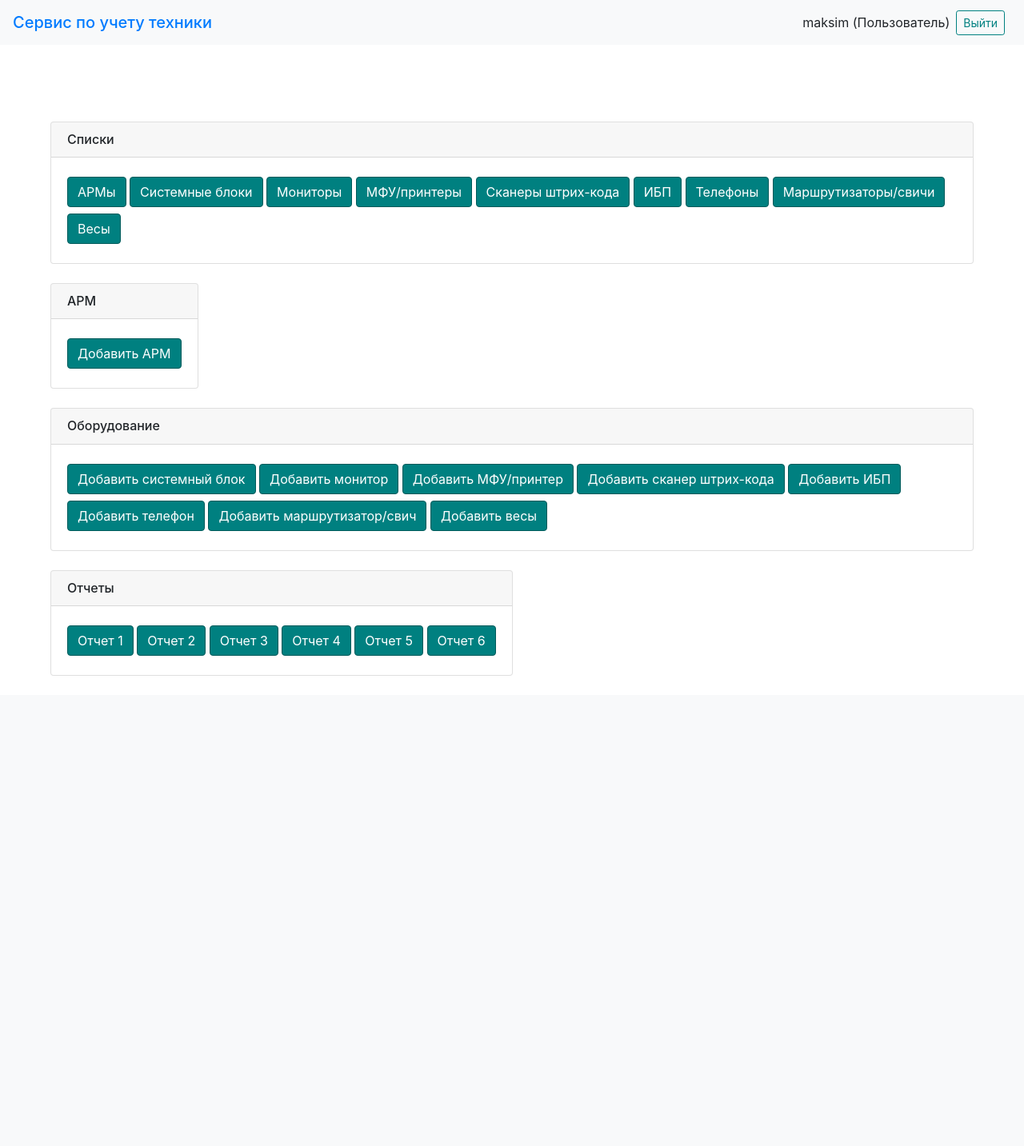
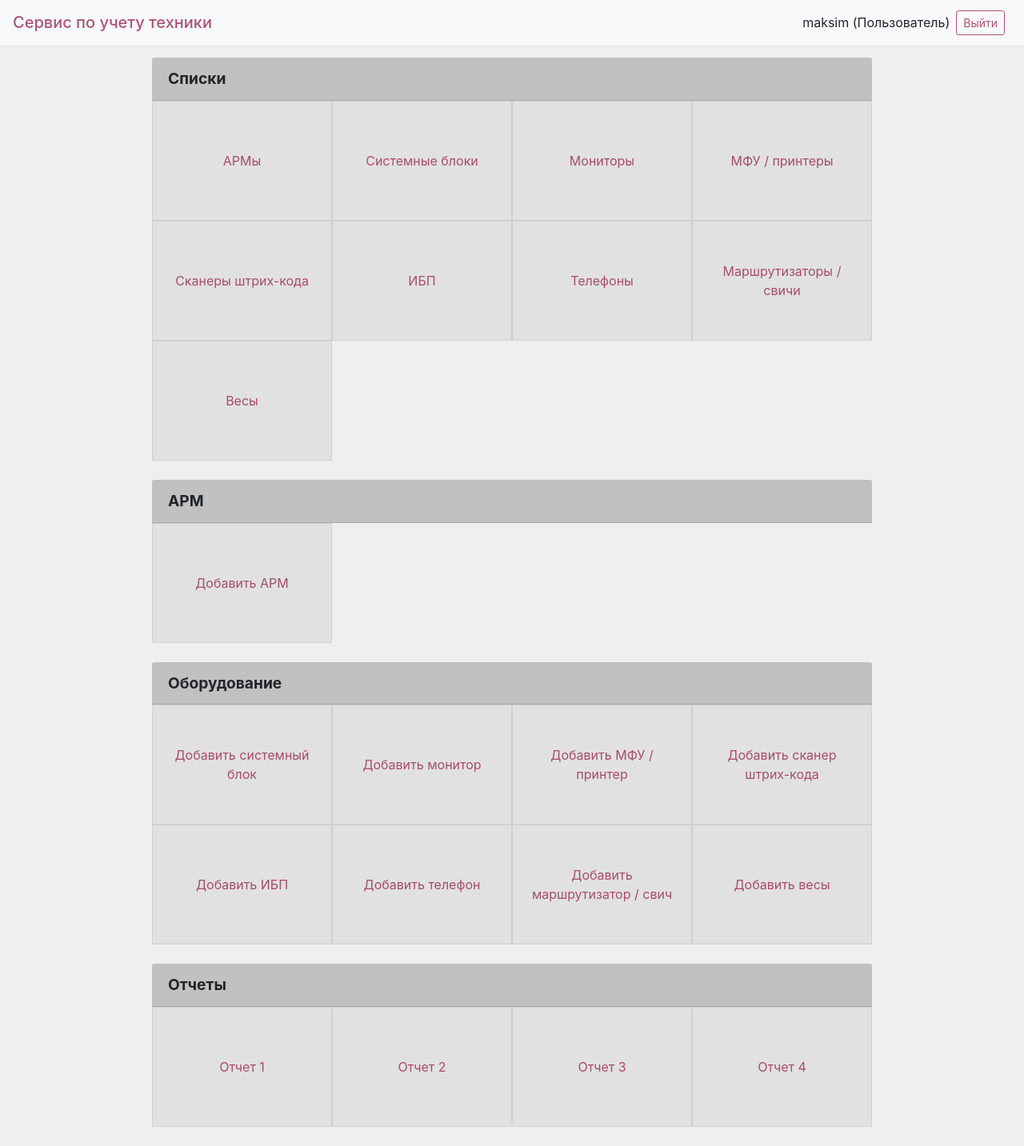
Before and after one commit to palladine/uchet, a Django app: page /app/home in a window 1280 px wide. Shown: the whole page at 80% size. Before the commit the page ends 845 px from the top, so only its background shows below. Run offline with Django 3.2, Linux system fonts and the light colour scheme; a user stored in the database is signed in; parts of the project's set-up code (start-up, migrations or seed data) failed here and were passed over; some libraries are stand-ins or nearby versions.

Commit message:
12.11.2019

```diff
--- /dev/null
+++ b/app/static/css/main_style.css
@@ -0,0 +1,76 @@
+body {
+            min-width:650px;
+            background-color: rgba(100, 100, 100, .1);
+        }
+
+::selection {
+    background-color: rgba(144, 12, 63, .3);
+}
+
+        .card {
+            width: 900px;
+
+            border: 0px;
+        }
+
+        .card-header {
+            background-color: rgba(100,100,100, .4);
+            font-size: 1.2rem;
+        }
+
+        .card-body {
+            background-color: rgba(100,100,100, .1);
+        }
+
+        .btn-primary {
+            color:#fff;
+            background-color: rgba(144, 12, 63, .7);
+            border-color: rgba(144, 12, 63, .7)
+        }
+
+        .btn-primary:hover {
+            color:#fff;
+            background-color: rgba(144, 12, 63, .9);
+            border-color: rgba(144, 12, 63, .9)
+        }
+
+        .btn-outline-primary {
+            color: rgba(144, 12, 63, .7);
+            background-color:transparent;
+            background-image:none;
+            border-color: rgba(144, 12, 63, .7);
+        }
+
+        .btn-outline-primary:hover {
+            color:#fff;
+            background-color: rgba(144, 12, 63, .7);
+            border-color: rgba(144, 12, 63, .7)
+        }
+
+        a:link, a:visited {
+            text-decoration:none;
+            color: rgba(144, 12, 63, .7);
+        }
+
+        .plat {
+            background-color: rgba(220,220,220,.7);
+            border: 1px solid rgba(200,200,200,.7);
+            height: 150px;
+        }
+
+        .plat:hover {
+            background-color: rgba(240,240,240,.7);
+            border-bottom: 2px solid rgba(144,12,63,.7);
+            color: rgba(144,12,63,.8);
+            font-weight: bolder;
+        }
+
+        .row {
+            margin:0;
+            padding:0;
+        }
+
+        .form-control:focus {
+            border: 1px solid rgba(144,12,63,.7);
+            box-shadow: none !important;
+        }
--- a/templates/base.html
+++ b/templates/base.html
@@ -1,4 +1,5 @@
 <!DOCTYPE html>
+{% load static %}
 <html lang="en">
 <head>
     <meta charset="UTF-8">
@@ -10,46 +11,11 @@
     <!-- Font Awesome -->
     <link rel="stylesheet" href="https://stackpath.bootstrapcdn.com/font-awesome/4.7.0/css/font-awesome.min.css">
 
+    <!-- main style css -->
+    <link rel="stylesheet" href='{% static "css/main_style.css" %}'>
+
 </head>
 <body>
-
-    <style type="text/css">
-        body {
-            min-width:600px;
-        }
-
-        a:link {
-            text-decoration:none;
-        }
-
-        .btn-primary {
-            color:#fff;
-            background-color:teal;
-            border-color:#005a5a
-        }
-
-        .btn-primary:hover {
-            color:#fff;
-            background-color:#004d4d;
-            border-color:#009a9a
-        }
-
-        .btn-primary:focus,.btn-primary.focus {
-            box-shadow:0 0 0 .2rem rgba(0,90,90,0.5)
-        }
-
-        .btn-primary.disabled,.btn-primary:disabled{color:#fff;background-color:teal;border-color:#005a5a}
-        .btn-primary:not(:disabled):not(.disabled):active,.btn-primary:not(:disabled):not(.disabled).active,.show>.btn-primary.dropdown-toggle{color:#fff;background-color:#00b3b3;border-color:#000}
-        .btn-primary:not(:disabled):not(.disabled):active:focus,.btn-primary:not(:disabled):not(.disabled).active:focus,.show>.btn-primary.dropdown-toggle:focus{box-shadow:0 0 0 .2rem rgba(0,90,90,0.5)}
-
-        .btn-outline-primary{color:teal;background-color:transparent;background-image:none;border-color:teal}.btn-outline-primary:hover{color:#222;background-color:#009a9a;border-color:teal}
-        .btn-outline-primary:focus,.btn-outline-primary.focus{box-shadow:0 0 0 .2rem rgba(0,128,128,0.5)}
-        .btn-outline-primary.disabled,.btn-outline-primary:disabled{color:teal;background-color:transparent}
-        .btn-outline-primary:not(:disabled):not(.disabled):active,.btn-outline-primary:not(:disabled):not(.disabled).active,.show>.btn-outline-primary.dropdown-toggle{color:#fff;background-color:#009a9a;border-color:teal}
-        .btn-outline-primary:not(:disabled):not(.disabled):active:focus,.btn-outline-primary:not(:disabled):not(.disabled).active:focus,.show>.btn-outline-primary.dropdown-toggle:focus{box-shadow:0 0 0 .2rem rgba(0,128,128,0.5)}
-
-</style>
-
     {% block header %}
     <nav class="navbar navbar-light bg-light">
         <span class="navbar-brand my-0 h1"><a href="{% url 'home' %}">Сервис по учету техники</a></span>
--- a/templates/home.html
+++ b/templates/home.html
@@ -2,23 +2,25 @@
 
 {% block content %}
 <div class="container-fluid">
-    <div class="row my-5"></div>
+    <div class="row my-2"></div>
 
-    <div class="row d-flex justify-content-start mx-5 mb-4">
+    <div class="row d-flex justify-content-center mx-5 mb-4">
         <div class="card">
             <div class="card-header">
-                <h6 class="my-0">Списки</h6>
+                <b>Списки</b>
             </div>
-            <div class="card-body">
-                <a href="{% url 'show_items' 'arms' %}" class="btn btn-primary my-1">АРМы</a>
-                <a href="{% url 'show_items' 'units' %}" class="btn btn-primary my-1">Системные блоки</a>
-                <a href="{% url 'show_items' 'monitors' %}" class="btn btn-primary my-1">Мониторы</a>
-                <a href="{% url 'show_items' 'printers' %}" class="btn btn-primary my-1">МФУ/принтеры</a>
-                <a href="{% url 'show_items' 'scanners' %}" class="btn btn-primary my-1">Сканеры штрих-кода</a>
-                <a href="{% url 'show_items' 'ups' %}" class="btn btn-primary my-1">ИБП</a>
-                <a href="{% url 'show_items' 'phones' %}" class="btn btn-primary my-1">Телефоны</a>
-                <a href="{% url 'show_items' 'routers' %}" class="btn btn-primary my-1">Маршрутизаторы/свичи</a>
-                <a href="{% url 'show_items' 'scales' %}" class="btn btn-primary my-1">Весы</a>
+            <div class="card-body m-0 p-0">
+                <div class="row col-12 d-flex justify-content-start">
+                    <a href="{% url 'show_items' 'arms' %}" class="plat col-3 d-flex align-items-center justify-content-center text-center">АРМы</a>
+                    <a href="{% url 'show_items' 'units' %}" class="plat col-3 d-flex align-items-center justify-content-center text-center">Системные блоки</a>
+                    <a href="{% url 'show_items' 'monitors' %}" class="plat col-3 d-flex align-items-center justify-content-center text-center">Мониторы</a>
+                    <a href="{% url 'show_items' 'printers' %}" class="plat col-3 d-flex align-items-center justify-content-center text-center">МФУ / принтеры</a>
+                    <a href="{% url 'show_items' 'scanners' %}" class="plat col-3 d-flex align-items-center justify-content-center text-center">Сканеры штрих-кода</a>
+                    <a href="{% url 'show_items' 'ups' %}" class="plat col-3 d-flex align-items-center justify-content-center text-center">ИБП</a>
+                    <a href="{% url 'show_items' 'phones' %}" class="plat col-3 d-flex align-items-center justify-content-center text-center">Телефоны</a>
+                    <a href="{% url 'show_items' 'routers' %}" class="plat col-3 d-flex align-items-center justify-content-center text-center">Маршрутизаторы / свичи</a>
+                    <a href="{% url 'show_items' 'scales' %}" class="plat col-3 d-flex align-items-center justify-content-center text-center">Весы</a>
+                </div>
             </div>
         </div>
     </div>
@@ -26,49 +28,53 @@
 
 
 
-    <div class="row d-flex justify-content-start mx-5 mb-4">
+    <div class="row d-flex justify-content-center mx-5 mb-4">
         <div class="card">
             <div class="card-header">
-                <h6 class="my-0">АРМ</h6>
+                <b>АРМ</b>
             </div>
-            <div class="card-body">
-                <a href="{% url 'add_item' 'arm' %}" class="btn btn-primary my-1">Добавить АРМ</a>
+            <div class="card-body m-0 p-0">
+                <div class="row col-12 d-flex justify-content-start">
+                    <a href="{% url 'add_item' 'arm' %}" class="plat col-3 d-flex align-items-center justify-content-center text-center">Добавить АРМ</a>
+                </div>
             </div>
         </div>
     </div>
 
 
-    <div class="row d-flex justify-content-start mx-5 mb-4">
+    <div class="row d-flex justify-content-center mx-5 mb-4">
         <div class="card">
             <div class="card-header">
-                <h6 class="my-0">Оборудование</h6>
+                <b>Оборудование</b>
             </div>
-            <div class="card-body">
-                <a href="{% url 'add_item' 'unit' %}" class="btn btn-primary my-1">Добавить системный блок</a>
-                <a href="{% url 'add_item' 'monitor' %}" class="btn btn-primary my-1">Добавить монитор</a>
-                <a href="{% url 'add_item' 'printer' %}" class="btn btn-primary my-1">Добавить МФУ/принтер</a>
-                <a href="{% url 'add_item' 'scanner' %}" class="btn btn-primary my-1">Добавить сканер штрих-кода</a>
-                <a href="{% url 'add_item' 'ups' %}" class="btn btn-primary my-1">Добавить ИБП</a>
-                <a href="{% url 'add_item' 'phone' %}" class="btn btn-primary my-1">Добавить телефон</a>
-                <a href="{% url 'add_item' 'router' %}" class="btn btn-primary my-1">Добавить маршрутизатор/свич</a>
-                <a href="{% url 'add_item' 'scale' %}" class="btn btn-primary my-1">Добавить весы</a>
+            <div class="card-body m-0 p-0">
+                <div class="row col-12 d-flex justify-content-start">
+                    <a href="{% url 'add_item' 'unit' %}" class="plat col-3 d-flex align-items-center justify-content-center text-center">Добавить системный блок</a>
+                    <a href="{% url 'add_item' 'monitor' %}" class="plat col-3 d-flex align-items-center justify-content-center text-center">Добавить монитор</a>
+                    <a href="{% url 'add_item' 'printer' %}" class="plat col-3 d-flex align-items-center justify-content-center text-center">Добавить МФУ / принтер</a>
+                    <a href="{% url 'add_item' 'scanner' %}" class="plat col-3 d-flex align-items-center justify-content-center text-center">Добавить сканер штрих-кода</a>
+                    <a href="{% url 'add_item' 'ups' %}" class="plat col-3 d-flex align-items-center justify-content-center text-center">Добавить ИБП</a>
+                    <a href="{% url 'add_item' 'phone' %}" class="plat col-3 d-flex align-items-center justify-content-center text-center">Добавить телефон</a>
+                    <a href="{% url 'add_item' 'router' %}" class="plat col-3 d-flex align-items-center justify-content-center text-center">Добавить маршрутизатор / свич</a>
+                    <a href="{% url 'add_item' 'scale' %}" class="plat col-3 d-flex align-items-center justify-content-center text-center">Добавить весы</a>
+                </div>
             </div>
         </div>
     </div>
 
 
-    <div class="row d-flex justify-content-start mx-5 mb-4">
+    <div class="row d-flex justify-content-center mx-5 mb-4">
         <div class="card">
             <div class="card-header">
-                <h6 class="my-0">Отчеты</h6>
+                <b>Отчеты</b>
             </div>
-            <div class="card-body">
-                <a href="#" class="btn btn-primary my-1">Отчет 1</a>
-                <a href="#" class="btn btn-primary my-1">Отчет 2</a>
-                <a href="#" class="btn btn-primary my-1">Отчет 3</a>
-                <a href="#" class="btn btn-primary my-1">Отчет 4</a>
-                <a href="#" class="btn btn-primary my-1">Отчет 5</a>
-                <a href="#" class="btn btn-primary my-1">Отчет 6</a>
+            <div class="card-body m-0 p-0">
+                <div class="row col-12 d-flex justify-content-start">
+                    <a href="#" class="plat col-3 d-flex align-items-center justify-content-center text-center">Отчет 1</a>
+                    <a href="#" class="plat col-3 d-flex align-items-center justify-content-center text-center">Отчет 2</a>
+                    <a href="#" class="plat col-3 d-flex align-items-center justify-content-center text-center">Отчет 3</a>
+                    <a href="#" class="plat col-3 d-flex align-items-center justify-content-center text-center">Отчет 4</a>
+                </div>
             </div>
         </div>
     </div>
--- a/templates/login.html
+++ b/templates/login.html
@@ -1,4 +1,5 @@
 <!DOCTYPE html>
+{% load static %}
 <html lang="en">
 <head>
     <meta charset="UTF-8">
@@ -9,6 +10,9 @@
 
     <!-- Font Awesome -->
     <link rel="stylesheet" href="https://stackpath.bootstrapcdn.com/font-awesome/4.7.0/css/font-awesome.min.css">
+
+    <!-- main style css -->
+    <link rel="stylesheet" href='{% static "css/main_style.css" %}'>
 
 </head>
 
```
Also changed, not shown: db.sqlite3.
